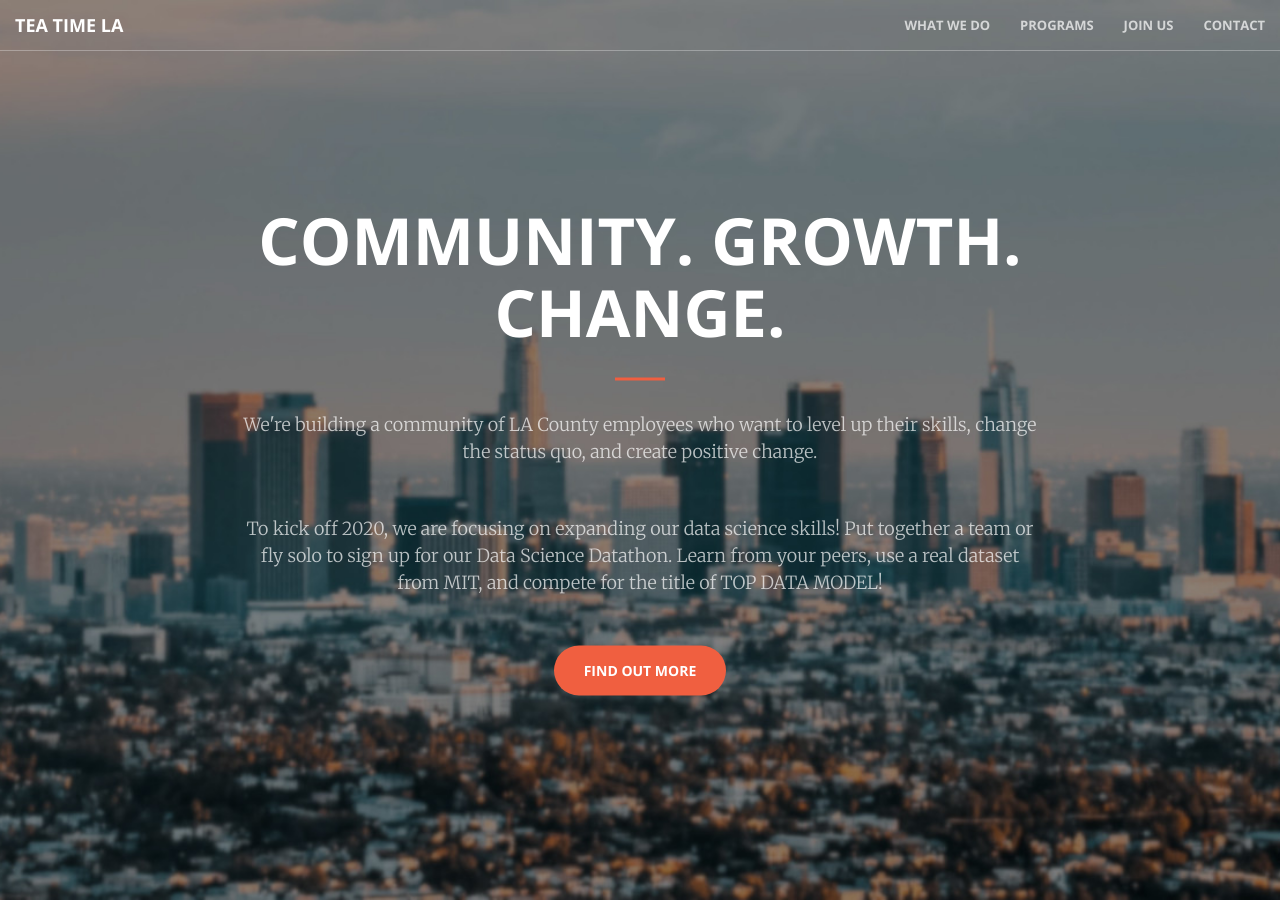
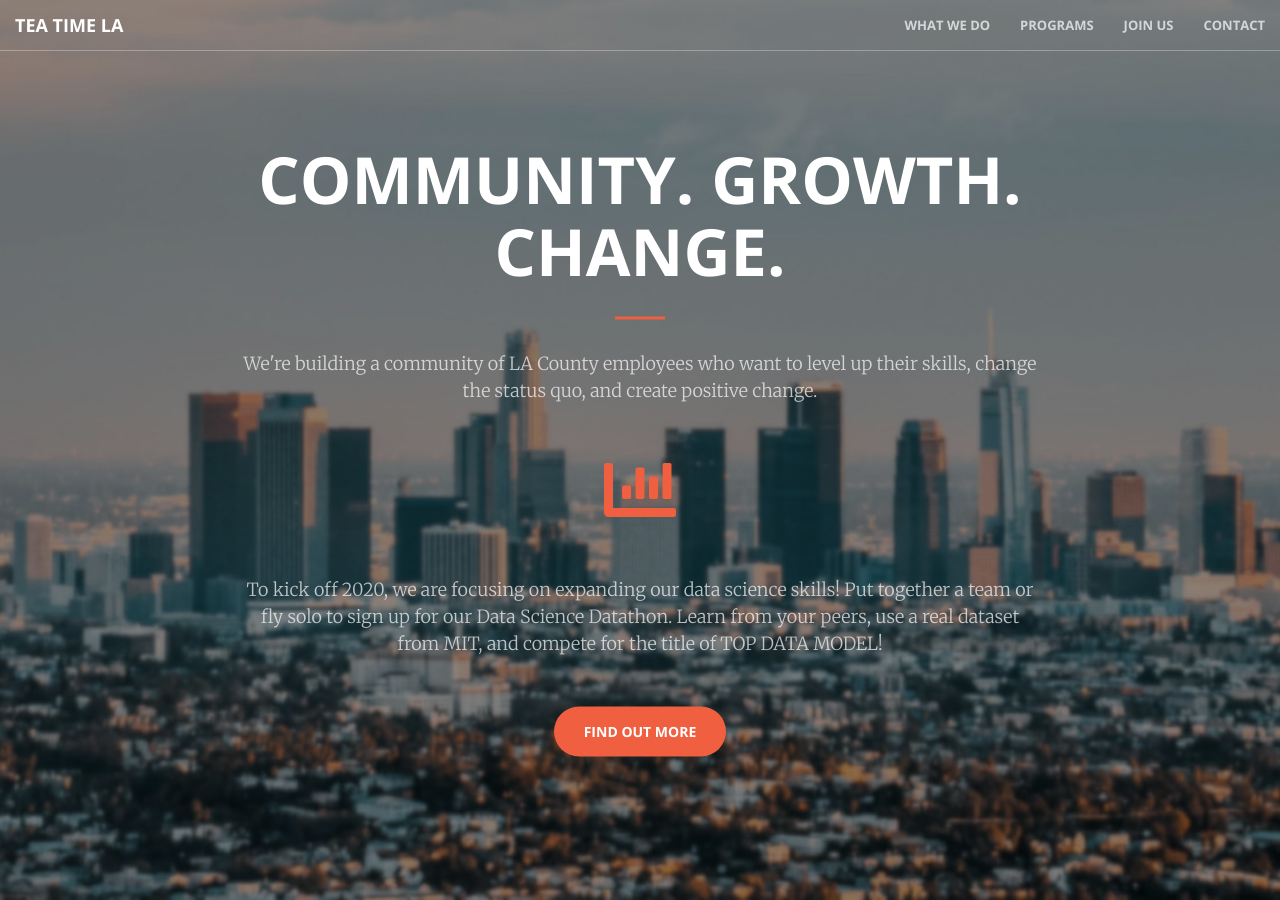
Before and after one commit to teatimela-org/teatimela-org.github.io, a Jekyll site: the page built from index.html, in a window 1280 px wide and 900 px high. Built offline with Jekyll 4.4.1, drawn with Linux system fonts in a browser that asks for light colours.

Commit message:
Update header.html

```diff
--- a/_includes/header.html
+++ b/_includes/header.html
@@ -4,6 +4,7 @@
             <h1>Community. Growth. Change.</h1>
             <hr>
             <p>We're building a community of LA County employees who want to level up their skills, change the status quo, and create positive change.</p>
+            <p><i class="fa fa-4x fa-chart-bar wow bounceIn text-primary" data-wow-delay=".1s"></i></p>
             <p>To kick off 2020, we are focusing on expanding our data science skills! Put together a team or fly solo to sign up for our Data Science Datathon. Learn from your peers, use a real dataset from MIT, and compete for the title of TOP DATA MODEL!</p>
             <a href="https://forms.gle/cfy3c5nmBXd8yZyM9" class="btn btn-primary btn-xl">Find out more</a>
             <!--<a href="#what-we-do" class="btn btn-primary btn-xl page-scroll">It's TEA time.</a>-->
```
